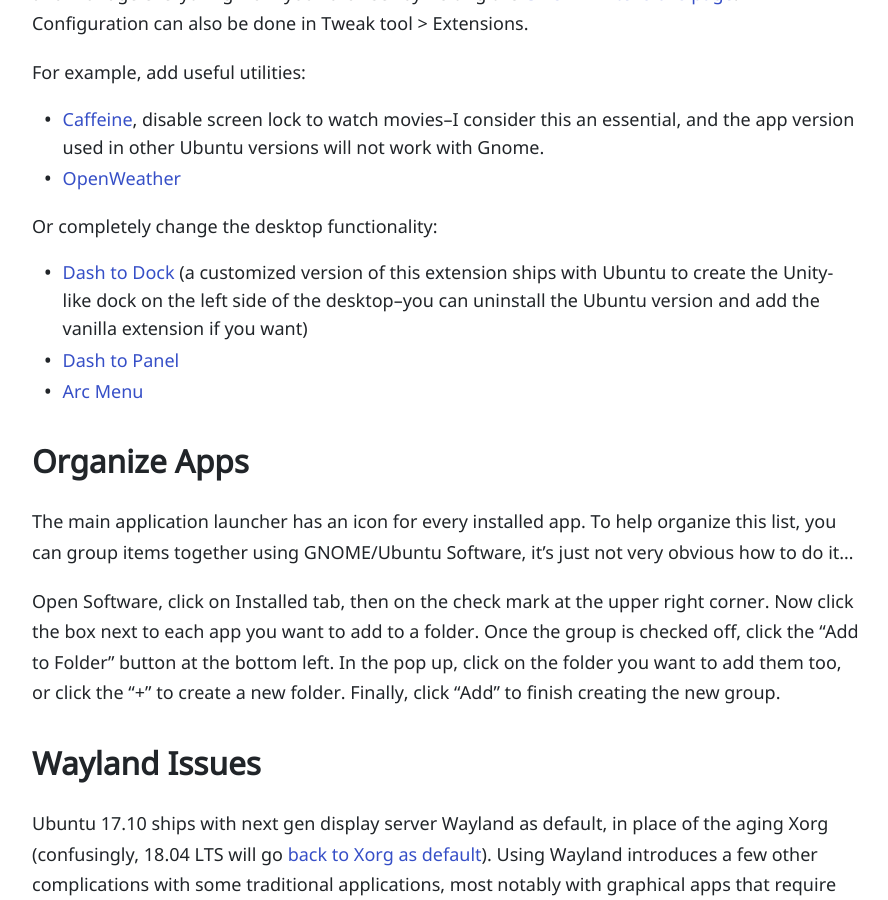
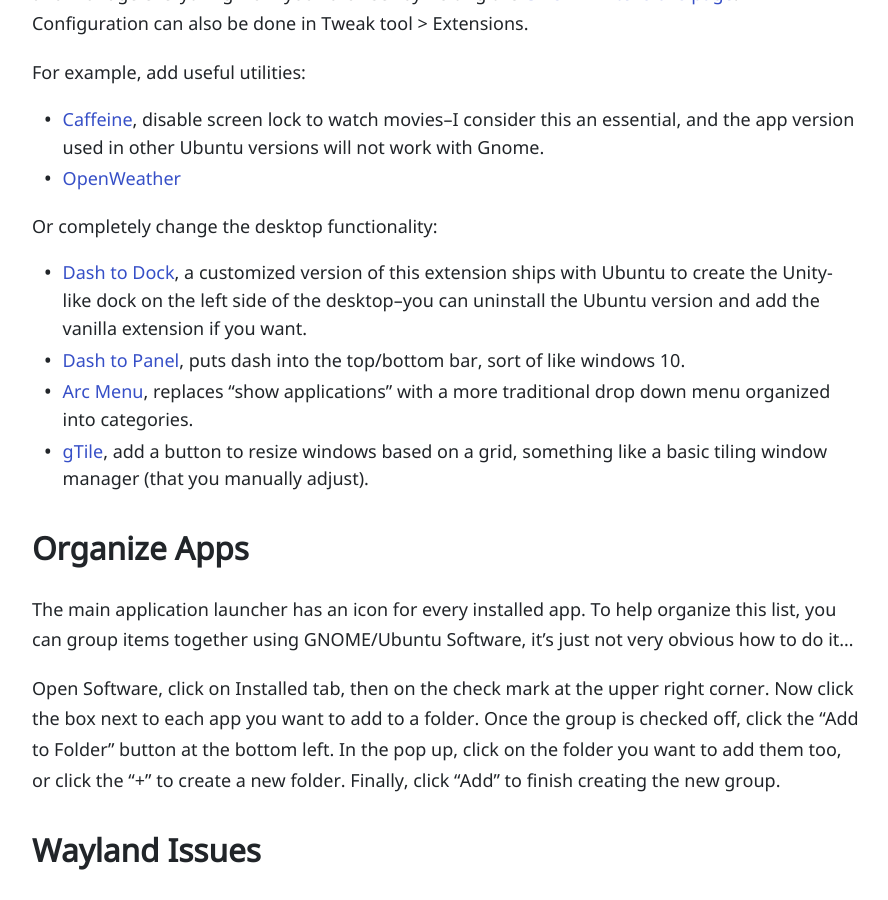
Before and after one commit to evanwill/_drafts, a Jekyll site: the page built from _notes/ubuntu-gnome.md, in a window 1280 px wide and 900 px high, scrolled down 1426 px. Shown: the whole window, without its empty margins (194-1082 px from the left). Built offline with Jekyll 4.4.1, drawn with Linux system fonts in a browser that asks for light colours.

Commit message:
update ubuntu gnome

```diff
--- a/_notes/ubuntu-gnome.md
+++ b/_notes/ubuntu-gnome.md
@@ -47,9 +47,10 @@
 - [OpenWeather](https://extensions.gnome.org/extension/750/openweather/)
 
 Or completely change the desktop functionality:
-- [Dash to Dock](https://extensions.gnome.org/extension/307/dash-to-dock/) (a customized version of this extension ships with Ubuntu to create the Unity-like dock on the left side of the desktop--you can uninstall the Ubuntu version and add the vanilla extension if you want)
-- [Dash to Panel](https://extensions.gnome.org/extension/1160/dash-to-panel/)
-- [Arc Menu](https://github.com/LinxGem33/Arc-Menu)
+- [Dash to Dock](https://extensions.gnome.org/extension/307/dash-to-dock/), a customized version of this extension ships with Ubuntu to create the Unity-like dock on the left side of the desktop--you can uninstall the Ubuntu version and add the vanilla extension if you want.
+- [Dash to Panel](https://extensions.gnome.org/extension/1160/dash-to-panel/), puts dash into the top/bottom bar, sort of like windows 10.
+- [Arc Menu](https://github.com/LinxGem33/Arc-Menu), replaces "show applications" with a more traditional drop down menu organized into categories.
+- [gTile](https://extensions.gnome.org/extension/28/gtile/), add a button to resize windows based on a grid, something like a basic tiling window manager (that you manually adjust).
 
 ## Organize Apps
 
```
